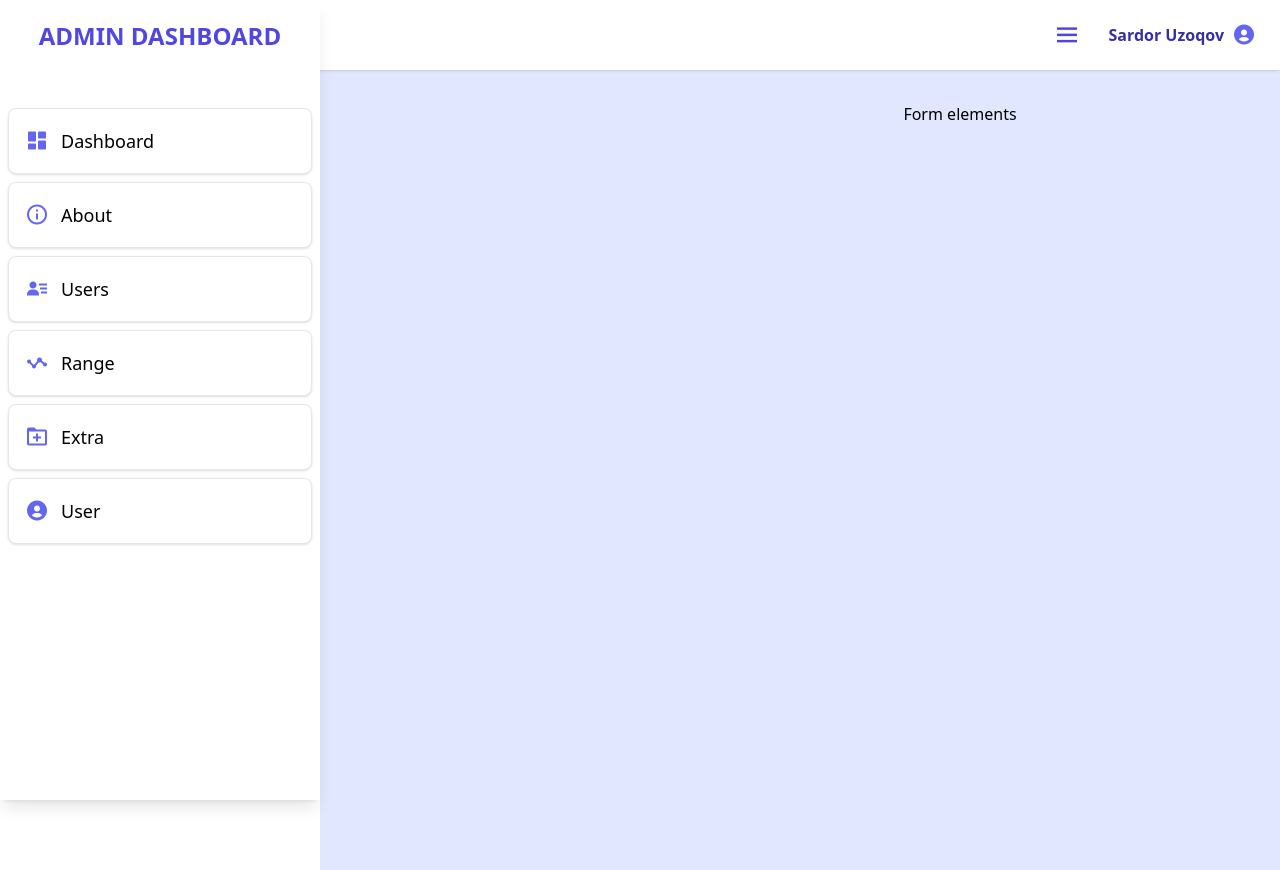
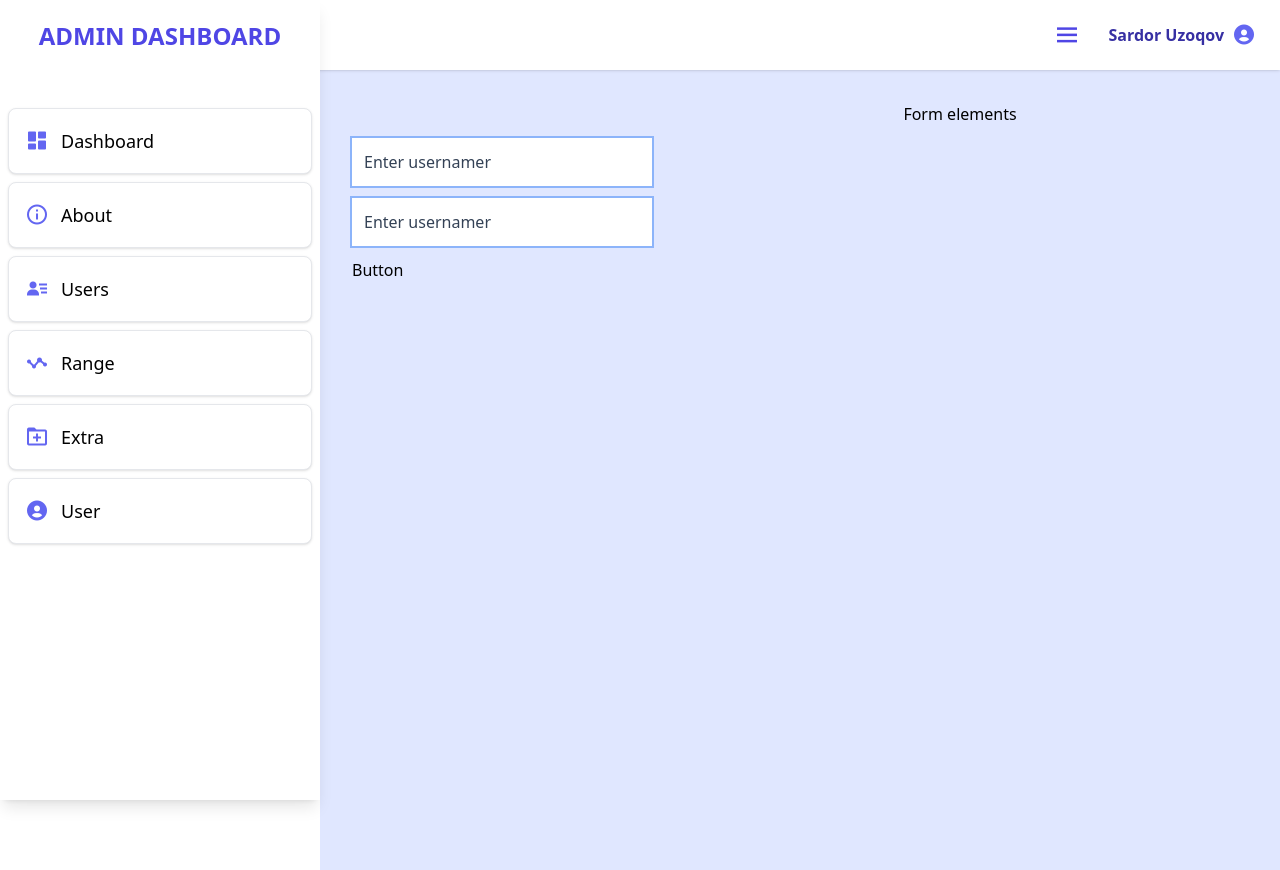
Before and after one commit to abdulazizv/Vue-project, a Vue app: page / in a window 1280 px wide. Shown: the top 870 px of the page. Built offline with nearby package versions, Linux system fonts and the light colour scheme.

Commit message:
added changes for ui

```diff
--- a/src/components/Form/Form.vue
+++ b/src/components/Form/Form.vue
@@ -1,15 +1,22 @@
 <template>
-    <div>
-        <h1 class="text-center text-black">Form elements</h1>
-
-    </div>
+  <div>
+    <h1 class="text-center text-black">Form elements</h1>
+    <Input />
+    <Input />
+    <Button />
+  </div>
 </template>
 
 <script>
-    export default {
-        name:'Form'
-    }
+import Input from '../../ui/Input.vue'
+import Button from '../../ui/Button.vue'
+export default {
+  name: "Form",
+  components: {
+    Input,
+    Button,
+  },
+};
 </script>
 
-<style>
-</style>
+<style></style>
--- a/src/ui/Button.vue
+++ b/src/ui/Button.vue
@@ -5,7 +5,7 @@
 </template>
 <script>
 export default {
-
+    name:'Button'
 }
 </script>
 <style lang="scss">
--- a/src/ui/Card.vue
+++ b/src/ui/Card.vue
@@ -1,13 +1,13 @@
-<template lang="">
-    <div>
+<template>
+    <div class="card">
 
     </div>
 </template>
 <script>
 export default {
-
+    name:'Card'
 }
 </script>
-<style lang="">
+<style lang="scss">
 
 </style>
--- a/src/ui/Input.vue
+++ b/src/ui/Input.vue
@@ -1,11 +1,12 @@
 <template>
-    <label for="form">
-        <input type="text" id="form">
+    <label for="form" class="w-[300px] block my-3">
+        <p class="text-indigo-500 my-2"></p>
+        <input type="text" id="form" class="p-3 w-full ring-2 focus:ring-cyan-700 focus:outline-none placeholder:text-slate-700" placeholder="Enter usernamer">
     </label>
 </template>
 <script>
 export default {
-
+    name:'Button'
 }
 </script>
 <style lang="scss">
--- /dev/null
+++ b/src/ui/index.js
@@ -0,0 +1,5 @@
+import * as Button  from './Button.vue'
+import * as Input  from './Input.vue'
+import * as Card from './Card.vue'
+
+export default {Button,Input,Card}
```
